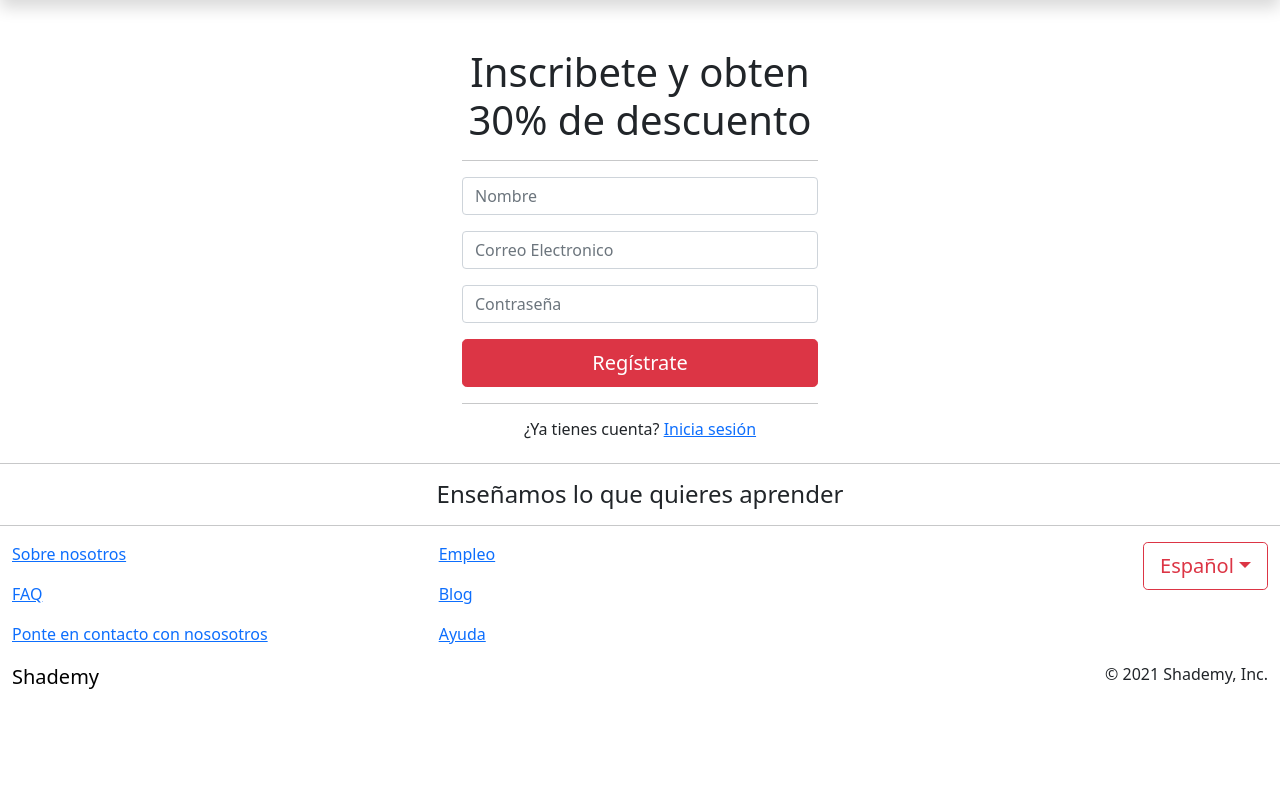
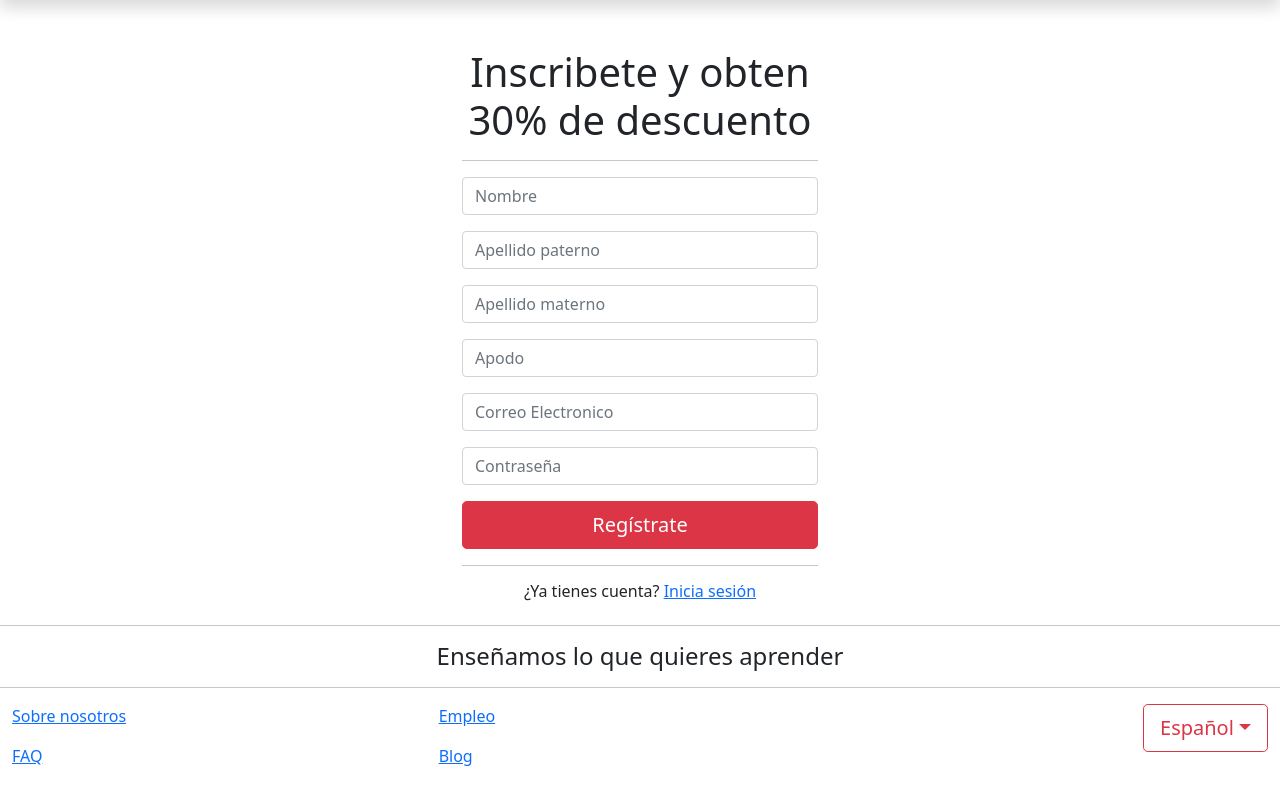
Before and after one commit to Roudart/ProyectoCapaIntermedia, a PHP site: page /registrarte.php in a window 1280 px wide. Shown: the part 72-858 px from the top of the page. Before the commit the page ends 761 px from the top, so only its background shows below. Run offline with PHP 8.4, Linux system fonts and the light colour scheme.

Commit message:
agrgar registro de usiario a la base de datos
se agregan los datos que el usuario pone en registro a la base de datos, también se agregaron más campos al registro y validaciones correspondientes

```diff
--- a/Js/valid.js
+++ b/Js/valid.js
@@ -23,15 +23,48 @@ function validarRegistro() {
         return false;
     }
 
+    console.log("nombre");
+
+    apeP = document.getElementById("ApePReg").value;
+    if (apeP == null || apeP.length == 0 || /\d/.test(apeP) || /^\s+$/.test(apeP)) {
+        alert("agregue un apellido P valido");
+        return false;
+    }
+
+    console.log("apeP");
+
+    apeM = document.getElementById("ApeMReg").value;
+    if (apeM == null || apeM.length == 0 || /\d/.test(apeM) || /^\s+$/.test(apeM)) {
+        alert("agregue un apellido M valido");
+        return false;
+    }
+
+    console.log("apeM");
+
+    apod = document.getElementById("apoReg").value;
+    if (apod == null || apod.length == 0 || /\d/.test(apod) || /^\s+$/.test(apod)) {
+        alert("agregue un apodo valido");
+        return false;
+    }
+
+    console.log("apodo");
+
     correo = document.getElementById("correoReg").value;
     if (!(/^([a-zA-Z0-9_\.\-])+\@(([a-zA-Z0-9\-])+\.)+([a-zA-Z0-9]{2,4})+$/.test(correo))) {
         alert("agregue un correo valido");
         return false;
     }
+
+    console.log("correo");
+
+    contra = document.getElementById("contraReg").value;
     if (contra == null || (contra.length < 8 || contra.length > 15) || /^[a-zA-Z0-9]+$/.test(contra)) {
         alert("agrege una contraseña valida");
         return false;
     }
+
+    console.log("contra");
+
 
     alert("se ha registrado exitosamente");
 
--- a/registrarte.php
+++ b/registrarte.php
@@ -63,25 +63,46 @@
                        Inscribete y obten 30% de descuento
                     </h1>
                     <hr>
-                    <form action="">
+                    <form action = "registrarUsuario.php" method = "post">
                         <div class="row mb-3">
                             <div class="col-sm-12">
 
-                                <input type="text" class="form-control" placeholder="Nombre" id="nomReg">
+                                <input type="text" class="form-control" placeholder="Nombre" id="nomReg" name="nomReg">
 
                             </div>
                         </div>
                         <div class="row mb-3">
                             <div class="col-sm-12">
 
-                                <input type="email" class="form-control" placeholder="Correo Electronico" id="correoReg">
+                                <input type="text" class="form-control" placeholder="Apellido paterno" id="ApePReg" name="ApePReg">
 
                             </div>
                         </div>
                         <div class="row mb-3">
                             <div class="col-sm-12">
 
-                                <input type="password" class="form-control" placeholder="Contraseña" id="contraReg">
+                                <input type="text" class="form-control" placeholder="Apellido materno" id="ApeMReg" name="ApeMReg">
+
+                            </div>
+                        </div>
+                        <div class="row mb-3">
+                            <div class="col-sm-12">
+
+                                <input type="text" class="form-control" placeholder="Apodo" id="apoReg" name="apoReg">
+
+                            </div>
+                        </div>
+                        <div class="row mb-3">
+                            <div class="col-sm-12">
+
+                                <input type="email" class="form-control" placeholder="Correo Electronico" id="correoReg" name="correoReg">
+
+                            </div>
+                        </div>
+                        <div class="row mb-3">
+                            <div class="col-sm-12">
+
+                                <input type="password" class="form-control" placeholder="Contraseña" id="contraReg" name="contraReg">
 
                             </div>
                         </div>
```
Also changed, not shown: CreateDBQuery.sql (+15 -0 lines), registrarUsuario.php (added, +27 -0 lines).
